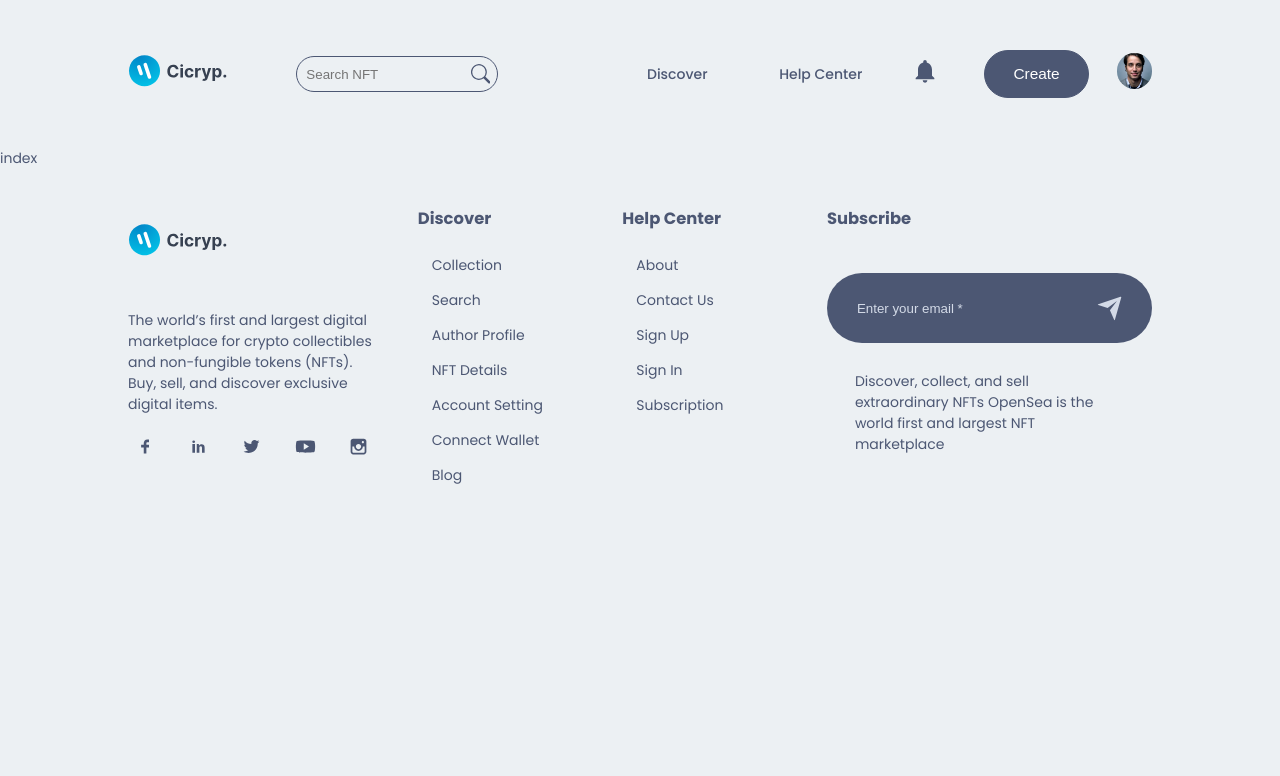
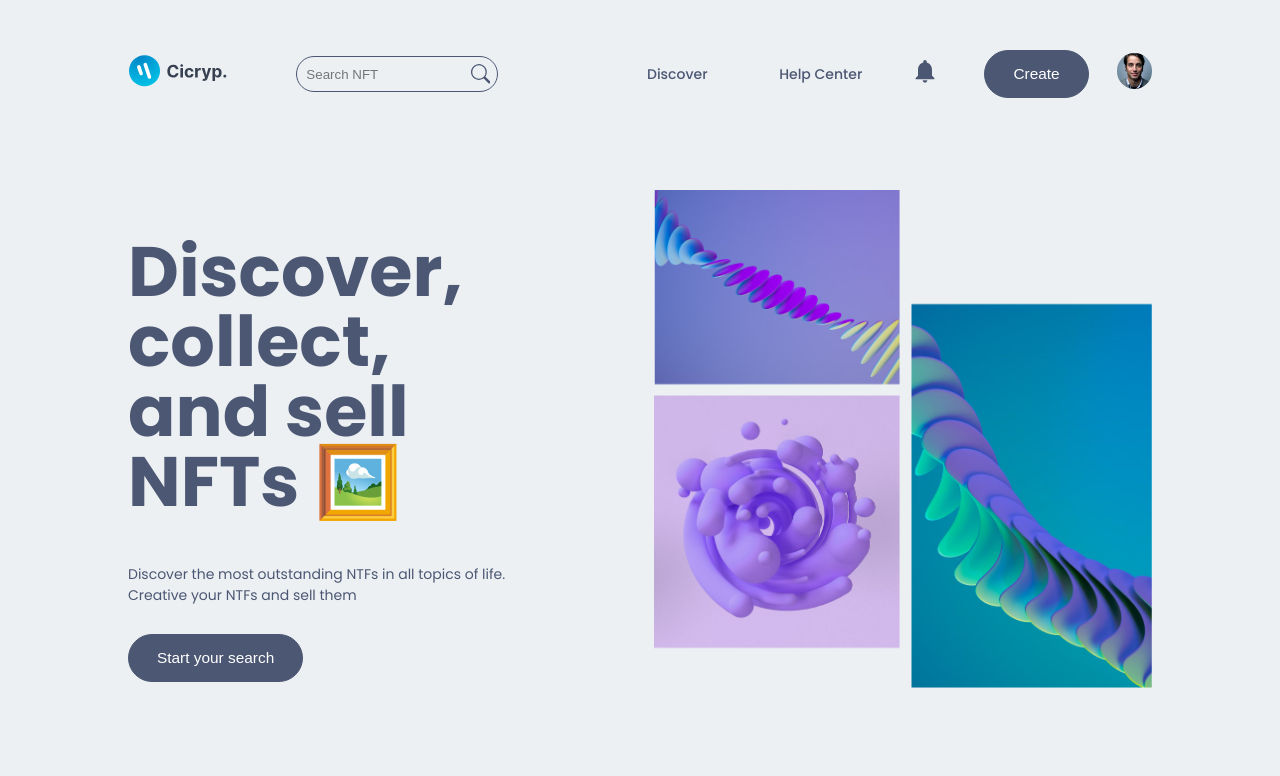
Before and after one commit to vikram-2101/nft_marketplace, a Next.js app: page / in a window 1280 px wide. Shown: the top 776 px of the page. Built offline with nearby package versions, Linux system fonts and the light colour scheme.

Commit message:
add HeroSection

```diff
--- a/pages/index.js
+++ b/pages/index.js
@@ -1,7 +1,12 @@
 import React from "react";
-
+import Style from "../styles/index.module.css";
+import { HeroSection } from "../components/componentsindex";
 const Home = () => {
-  return <div>index</div>;
+  return (
+    <div className={Style.homePage}>
+      <HeroSection />
+    </div>
+  );
 };
 
 export default Home;
```
Also changed, not shown: styles/index.module.css (added).
